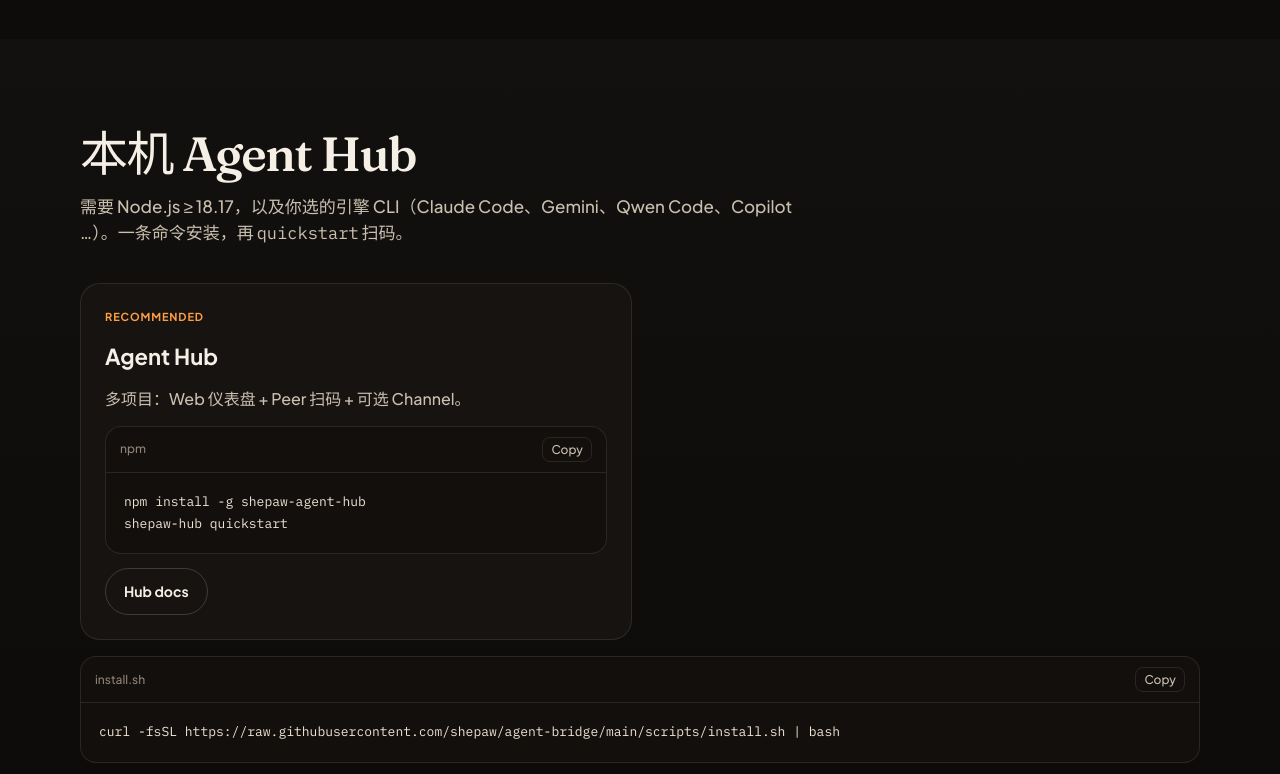
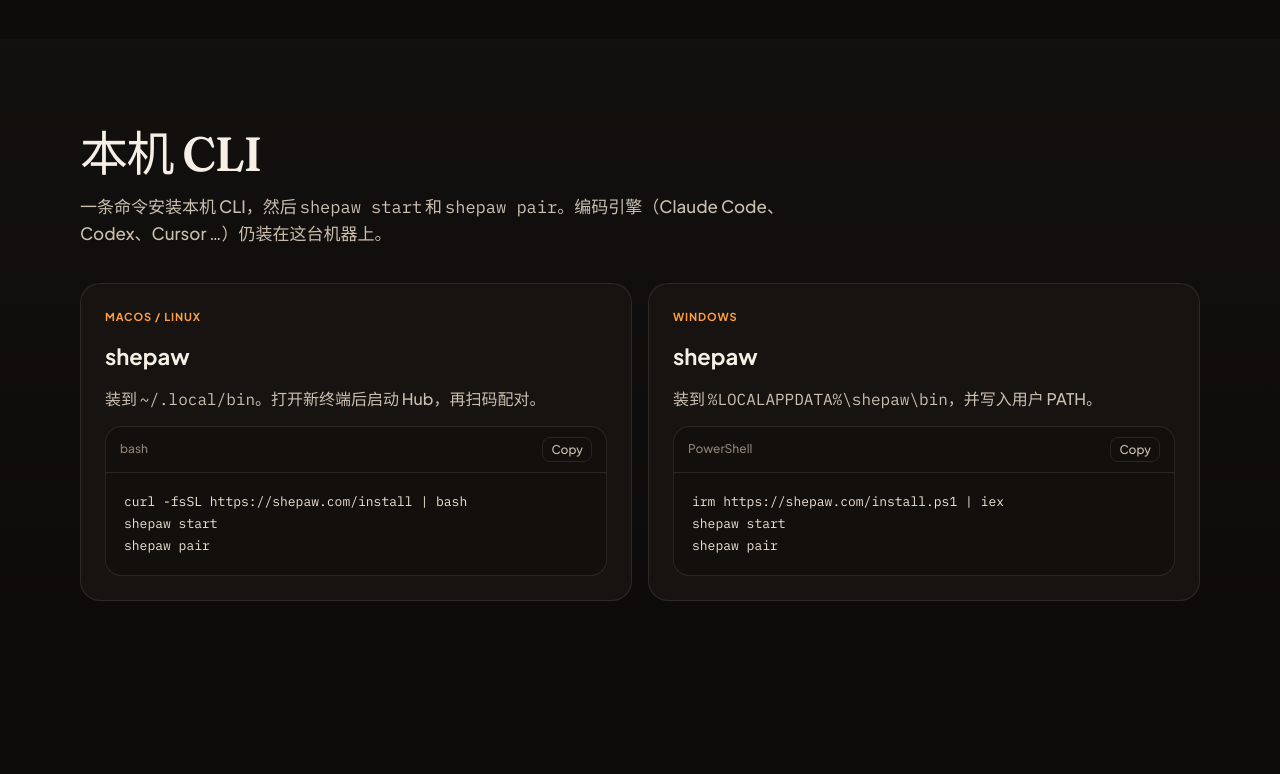
Before and after one commit to shepaw/office-website, a plain HTML site: page download/index.html in a window 1280 px wide. Shown: the part 860-1634 px from the top of the page. Drawn offline with Linux system fonts and the light colour scheme.

Commit message:
把 Shepaw CLI 安装脚本放到官网，供 curl 和 PowerShell 一键安装。
Co-authored-by: Cursor <cursoragent@cursor.com>

```diff
--- a/download/index.html
+++ b/download/index.html
@@ -59,30 +59,36 @@
     <section class="section alt">
       <div class="wrap">
         <div class="section-head">
-          <h2 class="lang-zh">本机 Agent Hub</h2>
-          <h2 class="lang-en" hidden>Agent Hub on the machine</h2>
-          <p class="lang-zh">需要 Node.js ≥ 18.17，以及你选的引擎 CLI（Claude Code、Gemini、Qwen Code、Copilot …）。一条命令安装，再 <code>quickstart</code> 扫码。</p>
-          <p class="lang-en" hidden>Needs Node.js ≥ 18.17 and the engine CLI you pick (Claude Code, Gemini, Qwen Code, Copilot, …). Install, then <code>quickstart</code> and scan.</p>
+          <h2 class="lang-zh">本机 CLI</h2>
+          <h2 class="lang-en" hidden>CLI on the machine</h2>
+          <p class="lang-zh">一条命令安装本机 CLI，然后 <code>shepaw start</code> 和 <code>shepaw pair</code>。编码引擎（Claude Code、Codex、Cursor …）仍装在这台机器上。</p>
+          <p class="lang-en" hidden>One command installs the local CLI, then <code>shepaw start</code> and <code>shepaw pair</code>. Coding engines (Claude Code, Codex, Cursor, …) stay installed on this machine.</p>
         </div>
         <div class="dl-grid">
           <article class="dl-card">
-            <div class="tag">recommended</div>
-            <h3>Agent Hub</h3>
-            <p class="lang-zh">多项目：Web 仪表盘 + Peer 扫码 + 可选 Channel。</p>
-            <p class="lang-en" hidden>Many projects: web dashboard, Peer pairing, optional Channel.</p>
+            <div class="tag">macOS / Linux</div>
+            <h3>shepaw</h3>
+            <p class="lang-zh">装到 <code>~/.local/bin</code>。打开新终端后启动 Hub，再扫码配对。</p>
+            <p class="lang-en" hidden>Installs to <code>~/.local/bin</code>. Open a new terminal, start Hub, then scan to pair.</p>
             <div class="cli">
-              <div class="cli-bar"><span>npm</span></div>
-              <pre>npm install -g shepaw-agent-hub
-shepaw-hub quickstart</pre>
-            </div>
-            <div class="dl-actions">
-              <a class="btn btn-ghost" href="/docs/hub.html">Hub docs</a>
+              <div class="cli-bar"><span>bash</span></div>
+              <pre>curl -fsSL https://shepaw.com/install | bash
+shepaw start
+shepaw pair</pre>
             </div>
           </article>
-        </div>
-        <div class="cli" style="margin-top:16px">
-          <div class="cli-bar"><span>install.sh</span></div>
-          <pre>curl -fsSL https://raw.githubusercontent.com/shepaw/agent-bridge/main/scripts/install.sh | bash</pre>
+          <article class="dl-card">
+            <div class="tag">Windows</div>
+            <h3>shepaw</h3>
+            <p class="lang-zh">装到 <code>%LOCALAPPDATA%\shepaw\bin</code>，并写入用户 PATH。</p>
+            <p class="lang-en" hidden>Installs to <code>%LOCALAPPDATA%\shepaw\bin</code> and adds it to the user PATH.</p>
+            <div class="cli">
+              <div class="cli-bar"><span>PowerShell</span></div>
+              <pre>irm https://shepaw.com/install.ps1 | iex
+shepaw start
+shepaw pair</pre>
+            </div>
+          </article>
         </div>
       </div>
     </section>
```
Also changed, not shown: docs/index.html (+14 -21 lines), index.html (+6 -8 lines), 4 other files.
